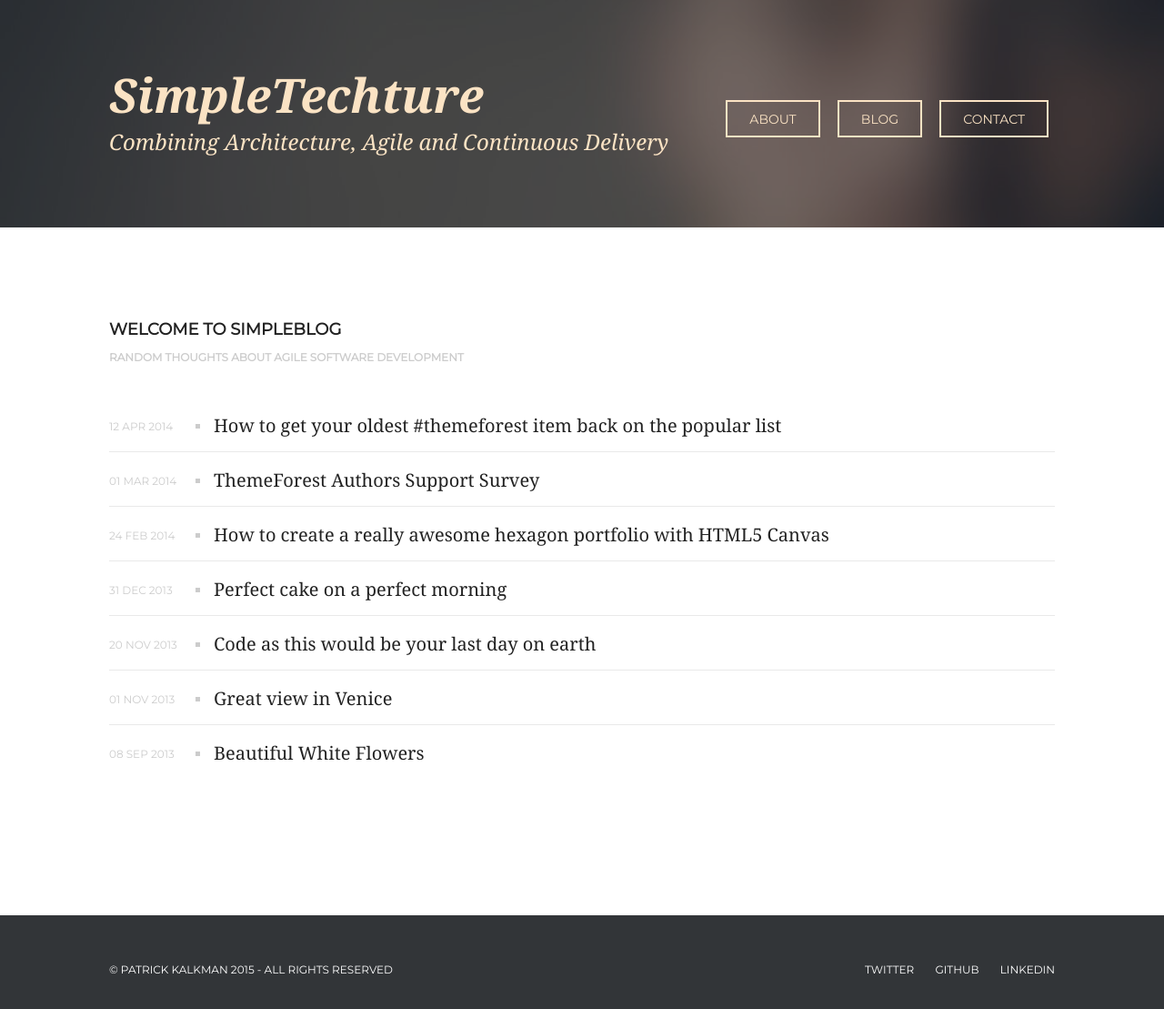
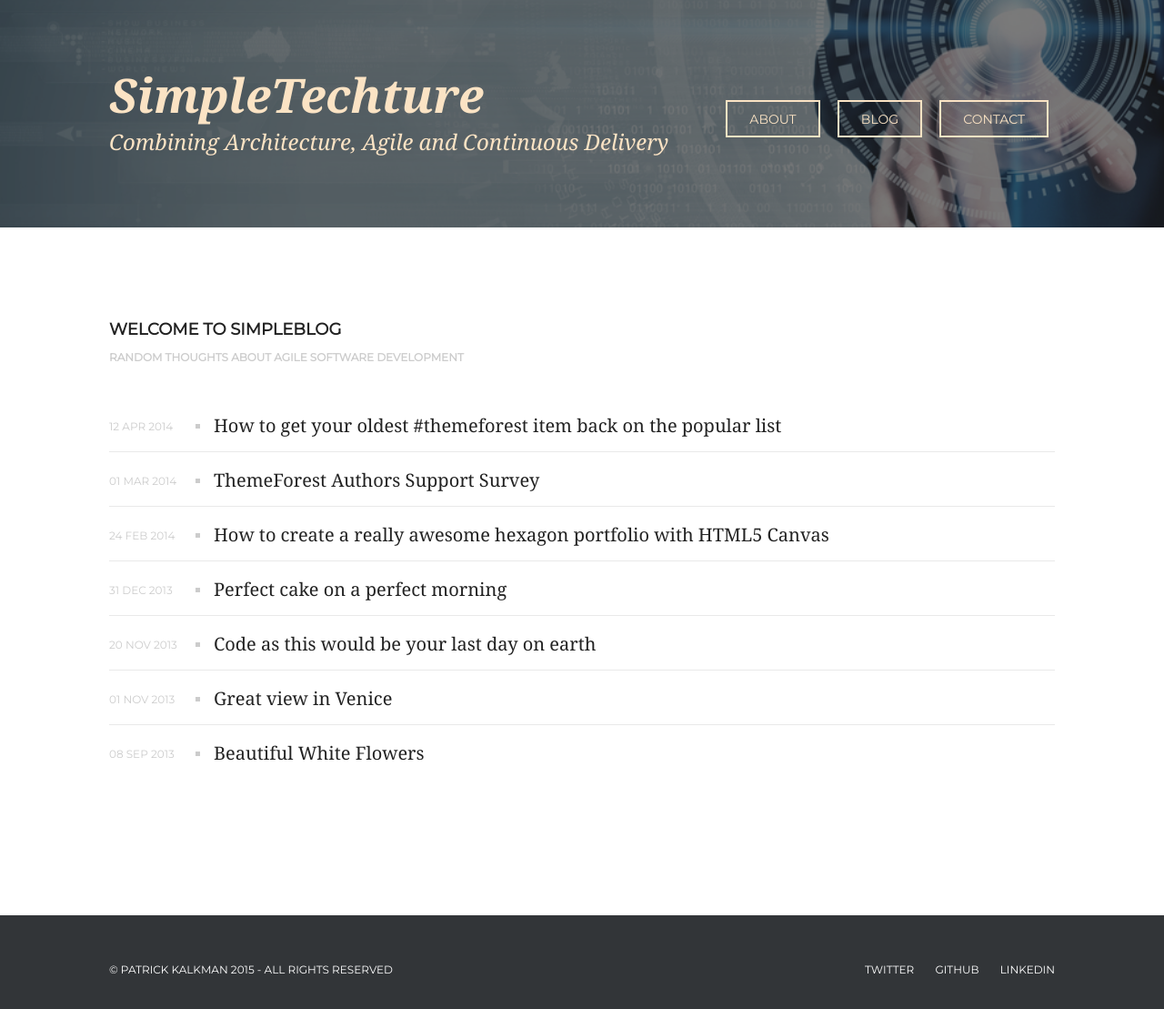
Before and after one commit to SimpleTechture/simpletechture.github.io, a Jekyll site: the page built from blog/index.html, in a window 1280 px wide. Shown: the top 1109 px of the page at 91% size. Built offline with Jekyll 4.4.1, drawn with Linux system fonts in a browser that asks for light colours; some web fonts are replaced.

Commit message:
Added new background image

```diff
--- a/_includes/footer.html
+++ b/_includes/footer.html
@@ -6,7 +6,7 @@
 
         <div class="wrapper">
 
-            <p class="copy">&copy; Patrick KAlkman 2015 - All Rights Reserved</p>
+            <p class="copy">&copy; Patrick Kalkman 2015 - All Rights Reserved</p>
 
             <ul class="social">
                 <li><a href="https://twitter.com/@SimpleTechture">Twitter</a></li>
--- a/index.html
+++ b/index.html
@@ -1,5 +1,5 @@
 ---
 layout: home
-title: Tom Jackman
+title: SimpleTechture
 overview: true
 ---
```
Also changed, not shown: img/bg.jpg.
